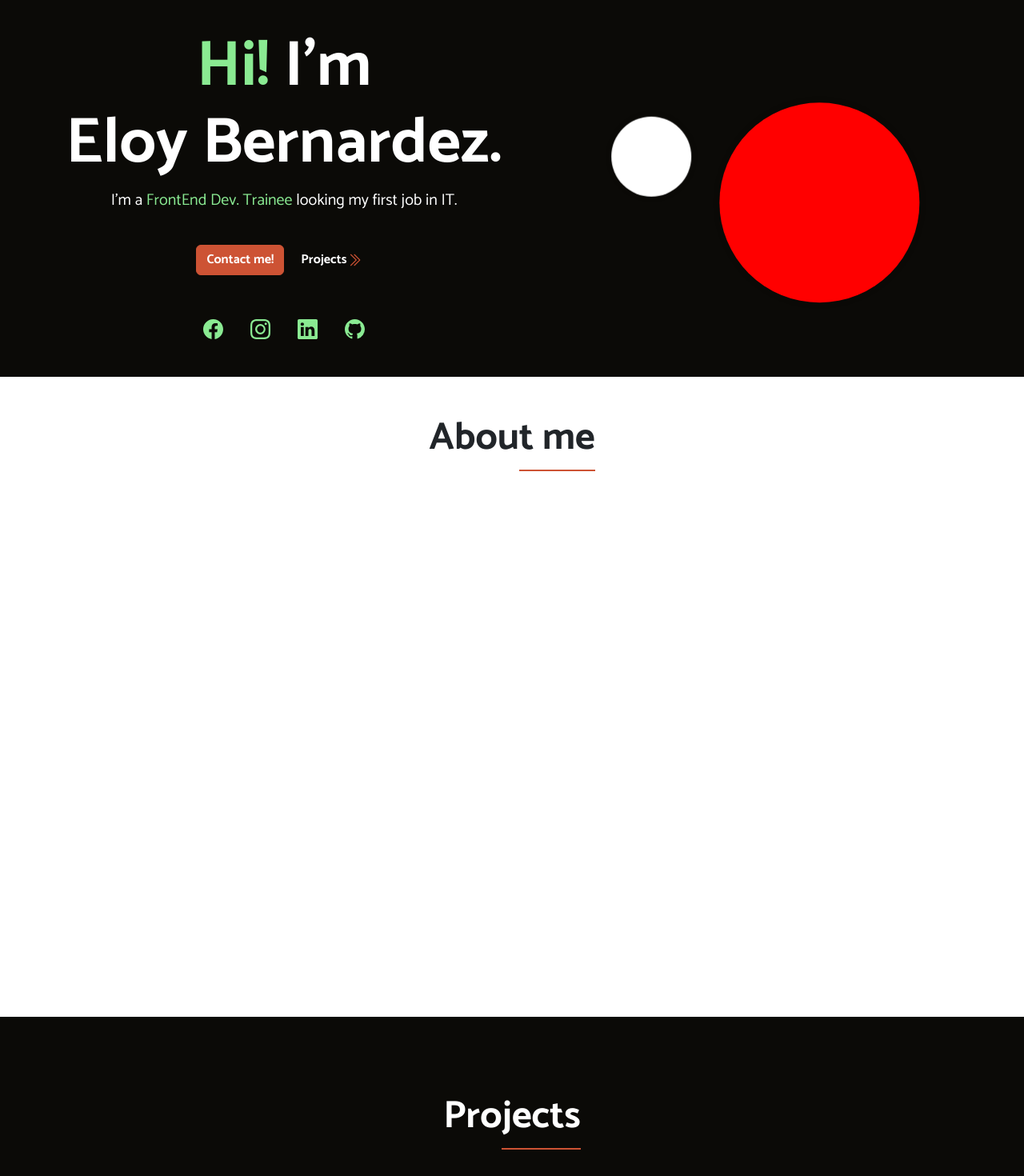
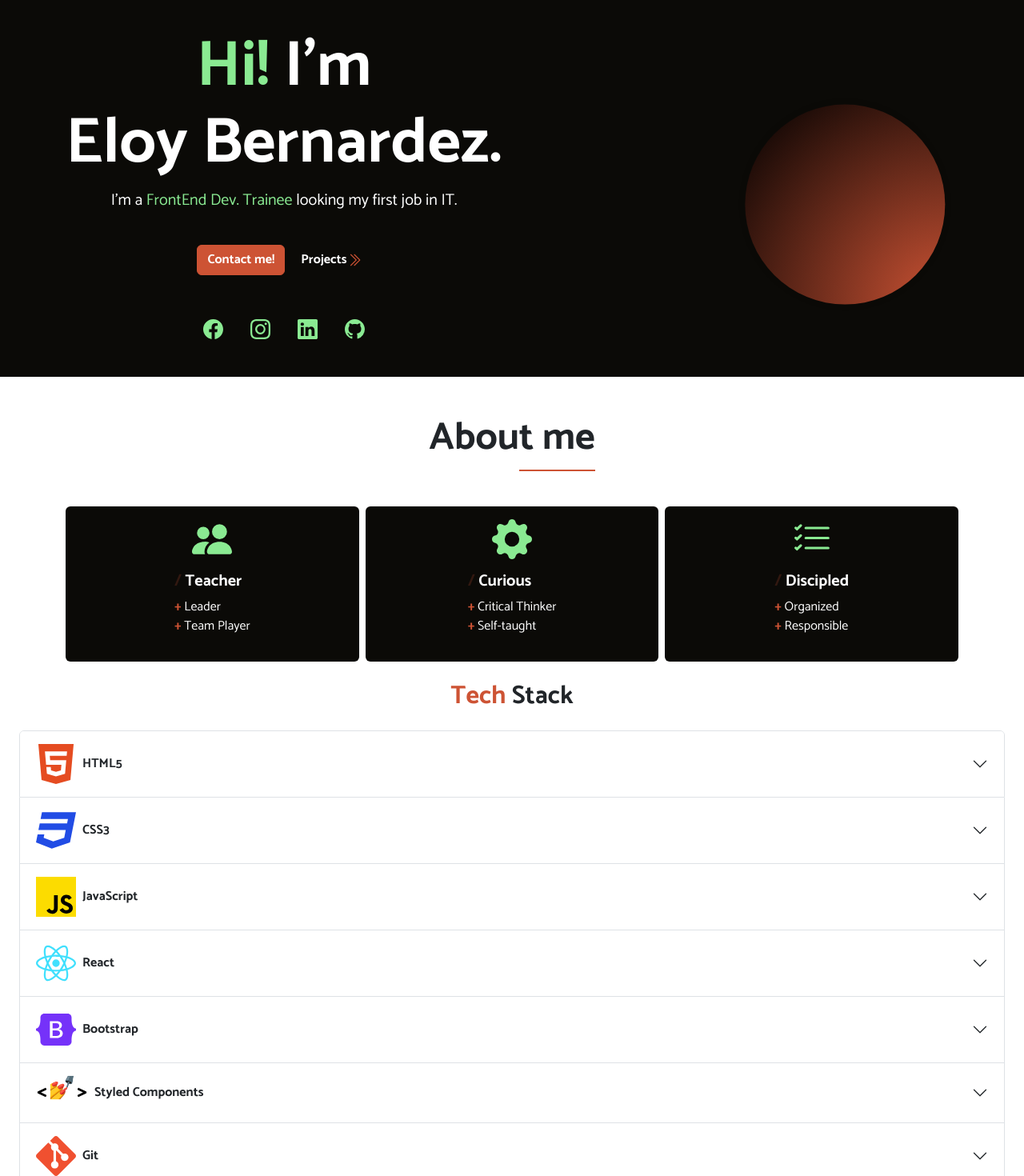
Before and after one commit to eloybernardez/portfolio-v1, a React (Create React App) app: page / in a window 1280 px wide. Shown: the part 60-1530 px from the top of the page at 80% size. Built offline with nearby package versions, Linux system fonts and the light colour scheme; a web font is replaced by a local one.

Commit message:
Add binary system orbit and smoother animations

```diff
--- a/package.json
+++ b/package.json
@@ -12,6 +12,7 @@
     "react-bootstrap": "^2.5.0",
     "react-bootstrap-icons": "^1.8.4",
     "react-dom": "^18.2.0",
+    "react-icons": "^4.4.0",
     "react-router-dom": "^6.3.0",
     "react-router-hash-link": "^2.4.3",
     "react-scripts": "5.0.1",
--- a/src/App.js
+++ b/src/App.js
@@ -38,7 +38,7 @@ function App() {
     <>
       <Navigation />
       <Main
-        renderHero={() => <Hero imageLoader={imageLoader} />}
+        renderHero={() => <Hero />}
         renderProjects={() => <Projects imageLoader={imageLoader} />}
       >
         <About>
--- a/src/Components/CardsCarousel.js
+++ b/src/Components/CardsCarousel.js
@@ -4,7 +4,7 @@ import { AbilitiesCard } from "./AbilitiesCard";
 
 const CardsCarousel = ({ cards }) => {
   return (
-    <Carousel className="d-md-none mb-5 mx-1 ">
+    <Carousel className="d-md-none">
       {cards.map((card, index) => (
         <Carousel.Item className="px-2" key={`Card-${index}`}>
           <AbilitiesCard
--- a/src/Components/Hero.js
+++ b/src/Components/Hero.js
@@ -1,6 +1,6 @@
 import React from "react";
 import { Stack, Button, Container, Row, Col } from "react-bootstrap";
-import { motion } from "framer-motion";
+import { motion, useMotionValue, useTransform } from "framer-motion";
 import {
   Facebook,
   Instagram,
@@ -11,7 +11,10 @@ import {
 
 import "../styles/Hero.scss";
 
-function Hero({ imageLoader }) {
+function Hero() {
+  const variantRedGiant = { front: { zIndex: 1 }, back: { zIndex: 0 } };
+  const x = useMotionValue(0);
+  const zIndex = useTransform(x, [0, -450, 0, 350], [1, 0, 0, 0]);
   return (
     <Stack className="pt-4 bg-dark text-white" gap={4}>
       <Container>
@@ -51,13 +54,16 @@ function Hero({ imageLoader }) {
                 Contact me!
               </Button>
               <Button
-                className="fw-bolder text-decoration-none text-white"
+                className="btn-outline-primary border-0 fw-bolder text-decoration-none text-white"
                 type="button"
-                variant="link"
+                variant="light"
                 href="#projects"
               >
                 Projects
-                <ChevronDoubleRight size={18} className="text-secondary " />
+                <ChevronDoubleRight
+                  size={18}
+                  className="arrows text-secondary"
+                />
               </Button>
             </Stack>
 
@@ -66,15 +72,28 @@ function Hero({ imageLoader }) {
               direction="horizontal"
               gap={2}
             >
-              <Button variant="link" type="button" as="a" href="/">
+              <Button
+                className="btn-social"
+                type="button"
+                variant="link"
+                as="a"
+                href="/"
+              >
                 <Facebook size={25} className="text-primary" />
               </Button>
 
-              <Button variant="link" type="button" as="a" href="/">
+              <Button
+                className="btn-social"
+                variant="link"
+                type="button"
+                as="a"
+                href="https://www.instagram.com/eloy.bernardez"
+              >
                 <Instagram size={25} className="text-primary" />
               </Button>
 
               <Button
+                className="btn-social"
                 variant="link"
                 type="button"
                 as="a"
@@ -83,18 +102,25 @@ function Hero({ imageLoader }) {
                 <Linkedin size={25} className="text-primary" />
               </Button>
 
-              <Button variant="link" type="button" as="a" href="/">
+              <Button
+                className="btn-social"
+                variant="link"
+                type="button"
+                as="a"
+                href="https://github.com/eloybernardez"
+              >
                 <Github size={25} className="text-primary" />
               </Button>
             </Stack>
           </Col>
 
-          <Col className="d-none d-md-flex justify-content-center align-items-center mb-4 ">
+          <Col className="d-none d-lg-flex justify-content-center align-items-center mb-4 ">
             <motion.div
-              initial={{ x: 0, y: 0 }}
+              initial={{ x: 0, y: 0, z: 0 }}
+              variants={variantRedGiant}
               animate={{
-                x: [0, 25, 50, 100, 150, 200, 150, 100, 50, 25, 0],
-                y: [0, 5, 10, 15, 10, 5, 0],
+                x: [0, 200, 0],
+                y: [0, 15, 0],
               }}
               transition={{ repeat: Infinity, duration: 10 }}
               className="astro red-supergiant"
@@ -103,17 +129,11 @@ function Hero({ imageLoader }) {
               initial={{ x: 0, y: 0, z: 0 }}
               animate={{
                 opacity: 1,
-
-                x: [
-                  0, -50, -100, -150, -200, -250, -300, -350, -400, -450, -400,
-                  -350, -300, -250, -200, -150, -100, -50, -25, 0, 25, 50, 100,
-                ],
-                y: [
-                  0, 25, 50, 75, 100, 75, 50, 25, 0, -25, -50, -75, -100, -75,
-                  -50, -25, 0,
-                ],
-                z: [0, 5, 10, 15, 20, 15, 10, 5, 0],
+                x: [0, -450, 0, 350],
+                y: [0, 100, 0, -100, 0],
+                z: [0, 20, 0],
               }}
+              style={{ x, zIndex }}
               transition={{ repeat: Infinity, duration: 10 }}
               className="astro white-dwarf"
             ></motion.div>
--- /dev/null
+++ b/src/Components/TechCarousel.js
@@ -0,0 +1,73 @@
+import React from "react";
+import { Accordion } from "react-bootstrap";
+import { SiJavascript, SiReact, SiBootstrap } from "react-icons/si";
+import { FaGreaterThan, FaLessThan } from "react-icons/fa";
+import { ImHtmlFive, ImCss3, ImGit } from "react-icons/im";
+
+const techs = [
+  {
+    title: "HTML5",
+    text: "HTML5 is a markup language used for structuring and presenting content on the World Wide Web. It is the fifth and final major HTML version that is a World Wide Web Consortium recommendation.",
+    icon: <ImHtmlFive size={50} color="rgb(229,76,33)" />,
+  },
+  {
+    title: "CSS3",
+    text: "CSS3 is the latest evolution of the Cascading Style Sheets language and aims to achieve compatibility with all current and future CSS usage. CSS3 has been standardized by the W3C since 2008.",
+    icon: <ImCss3 size={50} color="rgb(33,76,229)" />,
+  },
+  {
+    title: "JavaScript",
+    text: "JavaScript is a high-level, dynamic, untyped, and interpreted programming language. It has been standardized in the ECMAScript language specification. Alongside HTML and CSS, it is one of the three core technologies of the World Wide Web.",
+    icon: (
+      <SiJavascript size={50} color="rgb(252,220,0)" className="bg-black" />
+    ),
+  },
+
+  {
+    title: "React",
+    text: "React is a JavaScript library for building user interfaces. It is maintained by Facebook and a community of individual developers and companies. React can be used as a base in the development of single-page or mobile applications.",
+    icon: <SiReact size={50} color="rgb(65,224,253)" />,
+  },
+
+  {
+    title: "Bootstrap",
+    text: "Bootstrap is a free and open-source CSS framework directed at responsive, mobile-first front-end web development. It contains HTML, CSS and JavaScript-based design templates for typography, forms, buttons, navigation, and other interface components.",
+    icon: <SiBootstrap size={50} color={"rgb(117, 50, 249)"} />,
+  },
+
+  {
+    title: "Styled Components",
+    text: "Styled Components is a library for React that allows you to write CSS in JS. It is a style system that allows you to write CSS in JS.",
+    icon: (
+      <>
+        <FaLessThan size={15} color="#000" />
+        <h4 className="fs-3">💅</h4>
+        <FaGreaterThan size={15} color="#000" />
+      </>
+    ),
+  },
+
+  {
+    title: "Git",
+    text: "Git is free and open source software for distributed version control: tracking changes in any set of files, usually used for coordinating work among programmers collaboratively developing source code during software development.",
+    icon: <ImGit size={50} color="rgb(240,80,48)" />,
+  },
+];
+
+const TechCarousel = () => {
+  return (
+    <Accordion className="px-4 ">
+      {techs.map((tech, index) => (
+        <Accordion.Item key={`Tech-${index}`} eventKey={`${index}`}>
+          <Accordion.Header className="d-flex align-items-center">
+            {tech.icon}
+            <p className="my-0 mx-2 fw-bold">{tech.title}</p>
+          </Accordion.Header>
+          <Accordion.Body>{tech.text}</Accordion.Body>
+        </Accordion.Item>
+      ))}
+    </Accordion>
+  );
+};
+
+export default TechCarousel;
--- a/src/Containers/About.js
+++ b/src/Containers/About.js
@@ -1,10 +1,11 @@
 import React from "react";
 import { motion } from "framer-motion";
 import "../styles/About.scss";
+import TechCarousel from "../Components/TechCarousel";
 
 function About({ children }) {
   return (
-    <section id="about me" className="py-5 vh-100">
+    <section id="about me" className="py-5 h-auto">
       <motion.h3
         initial={{ y: -15, opacity: 0 }}
         whileInView={{ y: 0, opacity: 1 }}
@@ -14,12 +15,32 @@ function About({ children }) {
         Abou
         <span className="border-bottom border-2 border-secondary">t me</span>
       </motion.h3>
-      <div
+      <motion.div
         id="container-about"
-        className="fadeUpAnimation opacityAnimation hide show"
+        initial={{ x: 15, opacity: 0 }}
+        whileInView={{ x: 0, opacity: 1 }}
+        transition={{ duration: 1 }}
       >
         {children}
-      </div>
+      </motion.div>
+
+      <motion.h4
+        initial={{ x: -15, opacity: 0 }}
+        whileInView={{ x: 0, opacity: 1 }}
+        transition={{ duration: 1 }}
+        className="fw-bold fs-2 text-center my-4"
+      >
+        <motion.span
+          initial={{ color: "#000", scale: 1 }}
+          whileInView={{ color: "#cd5334", scale: 1.2 }}
+          transition={{ duration: 1 }}
+        >
+          Tech{" "}
+        </motion.span>
+        Stack
+      </motion.h4>
+
+      <TechCarousel />
     </section>
   );
 }
--- a/src/Containers/Main.js
+++ b/src/Containers/Main.js
@@ -2,7 +2,7 @@ import React from "react";
 
 const Main = (props) => {
   return (
-    <main id="home">
+    <main id="home" className="overflow-hidden">
       {props.renderHero()}
       {props.children}
       {props.renderProjects()}
--- a/src/styles/Hero.scss
+++ b/src/styles/Hero.scss
@@ -12,6 +12,15 @@
   animation-direction: alternate;
 }
 
+.btn-social:hover {
+  transition: all 1s;
+  transform: scale(1.4);
+}
+
+.btn-projects:hover {
+  color: #cd5334;
+}
+
 .astro {
   width: 200px;
   height: 200px;
@@ -24,13 +33,14 @@
 }
 
 .red-supergiant {
-  background-color: #ff0000;
+  z-index: 1;
+  background: radial-gradient(circle at 250px 250px, #cd5334, #000);
   width: 250px;
   height: 250px;
 }
 
 .white-dwarf {
-  background-color: #fff;
+  background: radial-gradient(circle at 100px 100px, #fff, #000);
   width: 100px;
   height: 100px;
 }
--- a/src/styles/custom.scss
+++ b/src/styles/custom.scss
@@ -17,6 +17,19 @@ $colors: (
   "dark": #0b0a07,
 );
 
+// Accordion custom styles
+$accordion-button-active-color: #cd5334;
+$accordion-button-active-bg: #fff;
+$accordion-button-focus-border-color: #8aea92;
+$accordion-button-focus-box-shadow: 0 0 0 2px #cd5334;
+
+// Navbar custom styles
+.navbar-toggler:focus {
+  box-shadow: 0 0 0 2px #8aea92 !important;
+}
+
+$link-color: #8aea92;
+
 $bg-colors: (
   "primary": #8aea92,
   "secondary": #cd5334,
```
Also changed, not shown: src/Components/Project.js (+12 -2 lines), 1 other file (tests, documents, lock files or other folders).
